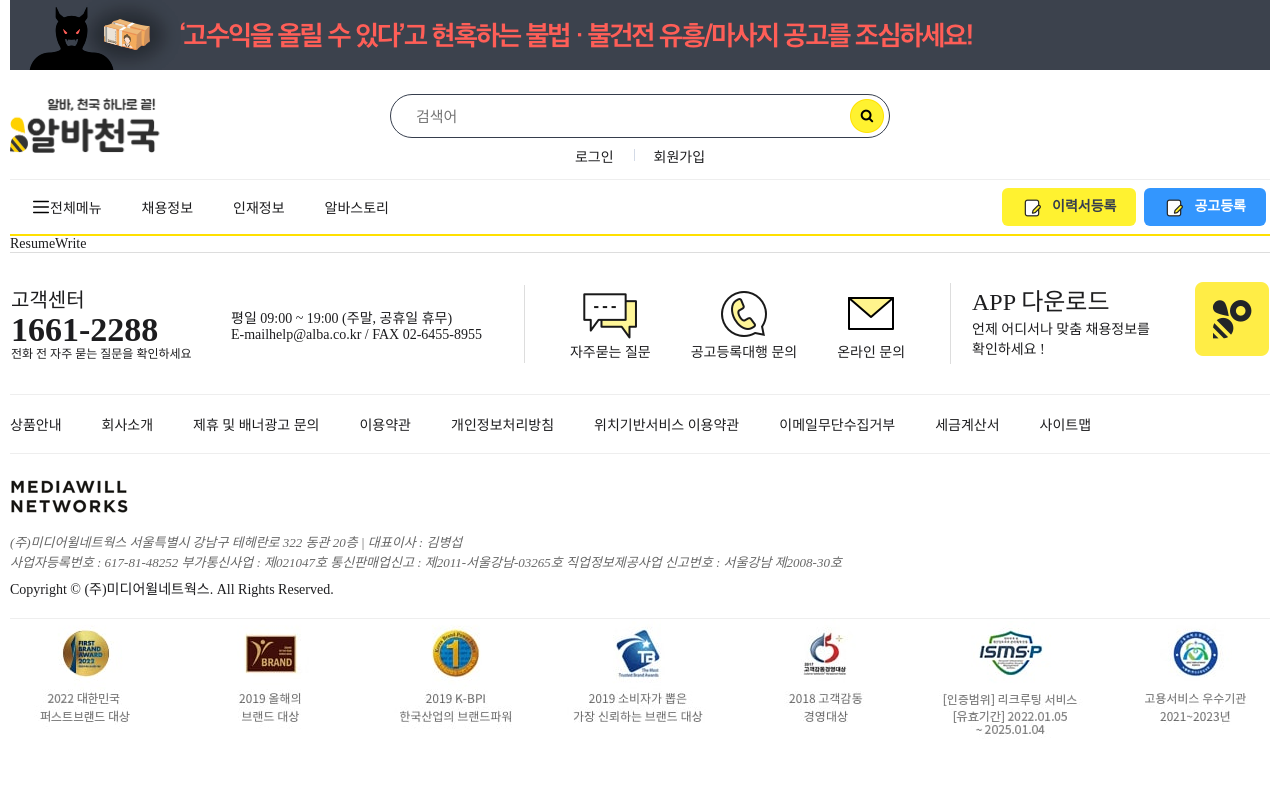
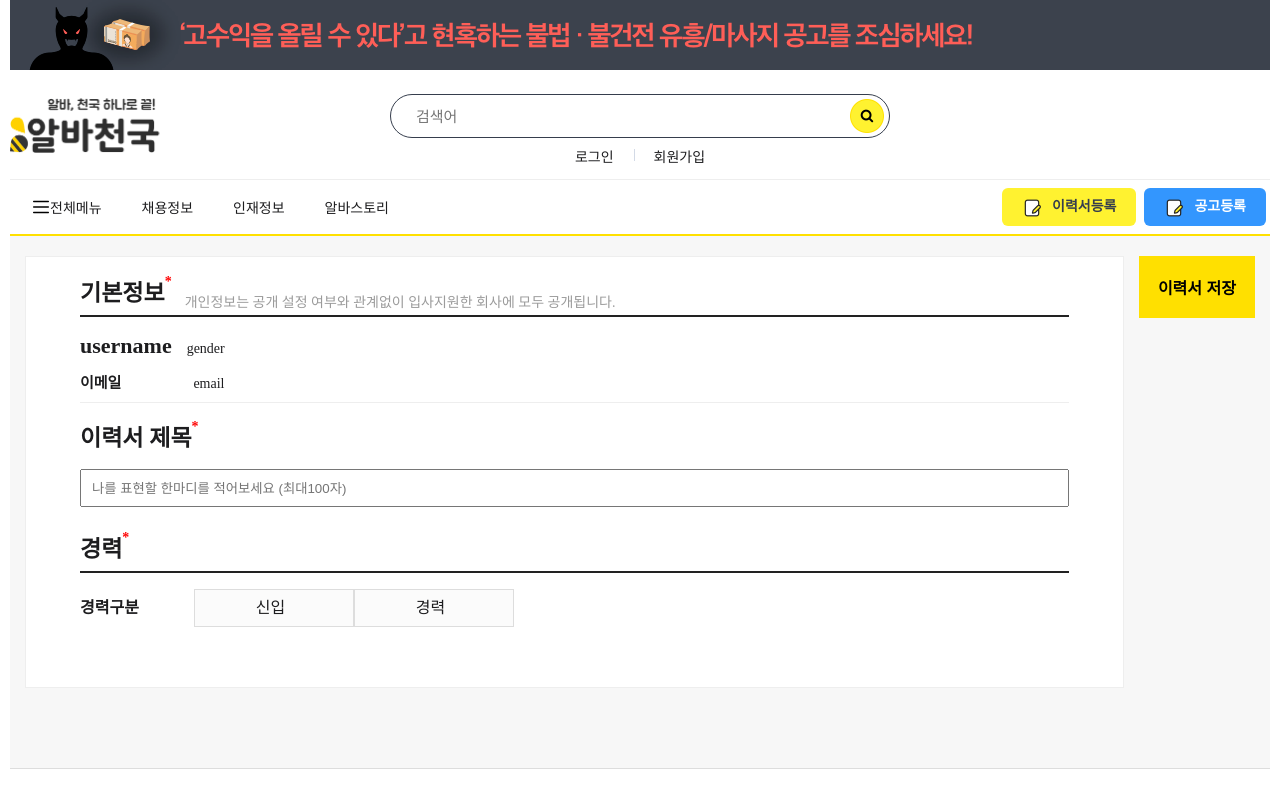
Before and after one commit to inocam-week3/kingdom-FE, a React (Create React App) app: page /resumewrite in a window 1280 px wide. Shown: the top 796 px of the page. Built offline with nearby package versions, Linux system fonts and the light colour scheme; no server answers.

Commit message:
[Feat]resumeWrite CSS

```diff
--- /dev/null
+++ b/src/components/resume/ResumeForm.jsx
@@ -0,0 +1,95 @@
+import React, { useState } from "react";
+import {
+  ResumeFormOutline,
+  ResumeFormLayout,
+  ResumeFormInner1,
+  ResumeFormInner2,
+  ResumeFormInner3,
+  InnerHeaders,
+  InnerBody,
+  SubmitBtn,
+} from "./resumeStyle";
+import * as Comm from "../common";
+
+export function ResumeForm() {
+  const [career, setCareer] = useState();
+  const [isSaved, setIsSaved] = useState(false);
+
+  const handleCareerTypeChange = (value) => {
+    setCareer(value);
+  };
+
+  const onSubmitResume = () => {
+    setIsSaved(true);
+  };
+
+  console.log(career);
+
+  return (
+    <ResumeFormOutline>
+      <ResumeFormLayout>
+        <ResumeFormInner1>
+          <InnerHeaders>
+            <h2>
+              기본정보<span>*</span>
+            </h2>
+            <p>
+              개인정보는 공개 설정 여부와 관계없이 입사지원한 회사에 모두
+              공개됩니다.
+            </p>
+            {/* <button $color={Comm.theme.color.blue}>회원정보 수정</button> */}
+          </InnerHeaders>
+          <InnerBody>
+            <p>
+              <strong>username</strong>
+              gender
+            </p>
+            <span>이메일</span>
+            email
+          </InnerBody>
+        </ResumeFormInner1>
+        <ResumeFormInner2>
+          <h2>
+            이력서 제목<span>*</span>
+          </h2>
+          <input
+            type="text"
+            maxLength={100}
+            required
+            placeholder="나를 표현할 한마디를 적어보세요 (최대100자)"
+          />
+        </ResumeFormInner2>
+        <ResumeFormInner3>
+          <InnerHeaders>
+            <h2>
+              경력<span>*</span>
+            </h2>
+          </InnerHeaders>
+          <strong>경력구분</strong>
+          <label className={`btn ${career === "신입" ? "btn-selected" : ""}`}>
+            <input
+              type="radio"
+              value="신입"
+              checked={career === "신입"}
+              onChange={() => handleCareerTypeChange("신입")}
+            />
+            신입
+          </label>
+
+          <label className={`btn ${career === "경력" ? "btn-selected" : ""}`}>
+            <input
+              type="radio"
+              value="경력"
+              checked={career === "경력"}
+              onChange={() => setCareer("경력")}
+            />
+            경력
+          </label>
+        </ResumeFormInner3>
+      </ResumeFormLayout>
+      <SubmitBtn $color={Comm.theme.color.yellow} onClick={onSubmitResume}>
+        이력서 저장
+      </SubmitBtn>
+    </ResumeFormOutline>
+  );
+}
--- a/src/components/resume/index.js
+++ b/src/components/resume/index.js
@@ -1 +1,2 @@
-export * from './resumeStyle'
+export * from "./resumeStyle";
+export * from "./ResumeForm";
--- a/src/components/resume/resumeStyle.js
+++ b/src/components/resume/resumeStyle.js
@@ -0,0 +1,151 @@
+import styled from "styled-components";
+import { Flex, cursor } from "../common";
+
+const ResumeFormOutline = styled.form`
+  width: 100%;
+  ${Flex}
+  align-items: flex-start;
+  padding: 20px 0 80px;
+  background-color: #f7f7f7;
+`;
+const ResumeFormLayout = styled.div`
+  /* width: 90%; */
+  padding: 20px 54px 60px;
+  margin: 0 15px;
+  background: #fff;
+  border: 1px solid #eee;
+`;
+
+const ResumeFormInner1 = styled.div`
+  width: 100%;
+  padding-bottom: 10px;
+  margin-bottom: 16px;
+  border-bottom: 1px solid #eee;
+  font-size: 22px;
+  strong {
+    margin-right: 15px;
+  }
+  button {
+    width: 100px;
+    height: 26px;
+    padding: 0 5px;
+    font-size: 14px;
+    background: #fff;
+    border: 1px solid #bbb;
+    ${cursor}
+    &:hover {
+      color: blue;
+    }
+  }
+`;
+
+const ResumeFormInner2 = styled.div`
+  width: 100%;
+  padding-bottom: 10px;
+  margin-bottom: 16px;
+  input {
+    width: 972.8px;
+    height: 32px;
+    padding-left: 10px;
+  }
+  h2 {
+    font-size: 23px;
+    margin-bottom: 16px;
+    span {
+      position: absolute;
+      color: red;
+    }
+  }
+`;
+
+const ResumeFormInner3 = styled.div`
+  strong {
+    margin-right: 55px;
+    font-size: 16px;
+  }
+  label.btn-selected {
+    display: inline-block;
+    width: 160px;
+    height: 38px;
+    background-color: #fff;
+    border: 1px solid #3366cc;
+    font-weight: bold;
+    text-align: center;
+    line-height: 36px;
+    font-size: 16px;
+    color: #3366cc;
+  }
+  input {
+    visibility: hidden;
+    margin: -10px;
+  }
+  label {
+    display: inline-block;
+    width: 160px;
+    height: 38px;
+    background-color: #fbfbfb;
+    border: 1px solid #ddd;
+    text-align: center;
+    line-height: 36px;
+    font-size: 16px;
+  }
+`;
+
+const InnerHeaders = styled.div`
+  width: 100%;
+  height: 40px;
+  ${Flex}
+  justify-content: flex-start;
+  padding-bottom: 10px;
+  margin-bottom: 16px;
+  border-bottom: 2px solid #222;
+  h2 {
+    font-size: 23px;
+    span {
+      position: absolute;
+      color: red;
+    }
+  }
+  p {
+    margin: 0 0 -20px 20px;
+    color: #9b9b9b;
+  }
+`;
+
+const InnerBody = styled.div`
+  p {
+    height: 38px;
+  }
+  strong {
+    margin-right: 15px;
+    font-size: 22px;
+  }
+  span {
+    width: 75px;
+    font-size: 15px;
+    font-weight: bold;
+    margin-right: 72px;
+  }
+`;
+
+const SubmitBtn = styled.button`
+  ${cursor}
+  width: 210px;
+  height: 62px;
+  font-size: 16px;
+  border: none;
+  margin: 0 15px 0 0;
+  font-weight: bold;
+  background-color: ${({ $color, theme }) => ($color ? $color : theme.color)};
+`;
+
+export {
+  ResumeFormOutline,
+  ResumeFormLayout,
+  ResumeFormInner1,
+  ResumeFormInner2,
+  ResumeFormInner3,
+  SubmitBtn,
+  InnerHeaders,
+  InnerBody,
+};
--- a/src/mock/testData/resumeMorkData.js
+++ b/src/mock/testData/resumeMorkData.js
@@ -1,65 +1,53 @@
-export const resumeData =[
+export const resumeData = [
   {
-    id : 123456780,
-    username : "구직자1",
-    gender : "female",
-    content : "돈을 벌고 싶습니다.",
-    recuritPeriod : "YYYY-MM-DD",
-    salary : 3500000,
-    career : "1년",
-    createAt : "XXXX-XX-XXT11:08:57.152015"
+    id: 123456780,
+    username: "구직자1",
+    gender: "female",
+    content: "돈을 벌고 싶습니다.",
+    career: "1년",
+    createAt: "XXXX-XX-XXT11:08:57.152015",
   },
   {
-    id : 123456781,
-    username : "구직자2",
-    gender : "male",
-    content : "시켜만주세요.",
-    recuritPeriod : "YYYY-MM-DD",
-    salary : 3500000,
-    career : "1년",
-    createAt : "XXXX-XX-XXT11:08:57.152015"
+    id: 123456781,
+    username: "구직자2",
+    gender: "male",
+    content: "시켜만주세요.",
+    career: "1년",
+    createAt: "XXXX-XX-XXT11:08:57.152015",
   },
   {
-    id : 123456782,
-    username : "구직자3",
-    gender : "male",
-    content : "뭐든 할 수 있습니다.",
-    recuritPeriod : "YYYY-MM-DD",
-    salary : 3500000,
-    career : "1년",
-    createAt : "XXXX-XX-XXT11:08:57.152015"
-   }
-]
+    id: 123456782,
+    username: "구직자3",
+    gender: "male",
+    content: "뭐든 할 수 있습니다.",
+    career: "1년",
+    createAt: "XXXX-XX-XXT11:08:57.152015",
+  },
+];
 
 export const resumeDetailData = [
   {
-    id : 123456780,
-    username : "홍길동",
-    gender : "mail",
-    content : '충직하게 일합니다',
-    recuritPeriod : 'YYYY-MM-DD',
-    salary : 1000000000,
-    career : '3년',
-    createAt : "XXXX-XX-XXT11:08:57.152015"
+    id: 123456780,
+    username: "홍길동",
+    gender: "mail",
+    content: "충직하게 일합니다",
+    career: "3년",
+    createAt: "XXXX-XX-XXT11:08:57.152015",
   },
   {
-    id : 123456781,
-    username : "아수라",
-    gender : "female",
-    content : '충직하게 일합니다',
-    recuritPeriod : 'YYYY-MM-DD',
-    salary : 38000000,
-    career : '신입',
-    createAt : "XXXX-XX-XXT11:08:57.152015"
+    id: 123456781,
+    username: "아수라",
+    gender: "female",
+    content: "충직하게 일합니다",
+    career: "신입",
+    createAt: "XXXX-XX-XXT11:08:57.152015",
   },
   {
-    id : 123456782,
-    username : "강인한",
-    gender : "mail",
-    content : '강인한 체력 강인한 정신!',
-    recuritPeriod : 'YYYY-MM-DD',
-    salary : 50000000,
-    career : '1년',
-    createAt : "XXXX-XX-XXT11:08:57.152015"
-   }
-]
+    id: 123456782,
+    username: "강인한",
+    gender: "mail",
+    content: "강인한 체력 강인한 정신!",
+    career: "1년",
+    createAt: "XXXX-XX-XXT11:08:57.152015",
+  },
+];
--- a/src/pages/Resume.jsx
+++ b/src/pages/Resume.jsx
@@ -1,36 +1,38 @@
-import axios from 'axios'
-import React, {useEffect, useState} from 'react'
-import { useRoter } from '../hooks/commen'
+import axios from "axios";
+import React, { useEffect, useState } from "react";
+import { useRoter } from "../hooks/commen";
 
 export function Resume() {
-  const {onNavigate} = useRoter()
-  const [resumes, setResumes] = useState([])
-  useEffect(()=>{
-    async function getResumeData(){
-      try{
-        const res = await axios.get(`/api/resumes`)
-        setResumes(res.data.info)
-      }
-      catch (error) {
-        console.log("데이터를 가져오지 못했습니다.")
+  const { onNavigate } = useRoter();
+  const [resumes, setResumes] = useState([]);
+  useEffect(() => {
+    async function getResumeData() {
+      try {
+        const res = await axios.get(`/api/resumes`);
+        setResumes(res.data.info);
+      } catch (error) {
+        console.log("데이터를 가져오지 못했습니다.");
       }
     }
-    getResumeData()
-  },[])
+    getResumeData();
+  }, []);
 
   return (
-    <div>Resume
+    <div>
+      Resume
       <button onClick={onNavigate(`/`)}>HOME</button>
-      {
-        resumes && resumes.map((item)=>
-          <section key={item.id}
-            onClick={onNavigate(`/resume/${item.id}`)}>
-            {item.username}
+      {resumes &&
+        resumes.map((item) => (
+          <section key={item.id} onClick={onNavigate(`/resume/${item.id}`)}>
+            <div>
+              {item.username}
+              <p>{item.gender}</p>
+            </div>
+            <div>
+              <h2>{item.content}</h2>
+            </div>
           </section>
-        )
-      }
-
-
+        ))}
     </div>
-  )
+  );
 }
--- a/src/pages/ResumeWrite.jsx
+++ b/src/pages/ResumeWrite.jsx
@@ -1,7 +1,10 @@
-import React from 'react'
+import React from "react";
+import { ResumeForm } from "../components/resume";
 
 export function ResumeWrite() {
   return (
-    <div>ResumeWrite</div>
-  )
+    <>
+      <ResumeForm />
+    </>
+  );
 }
```
Lines whose indentation alone changed are shown as unchanged.
